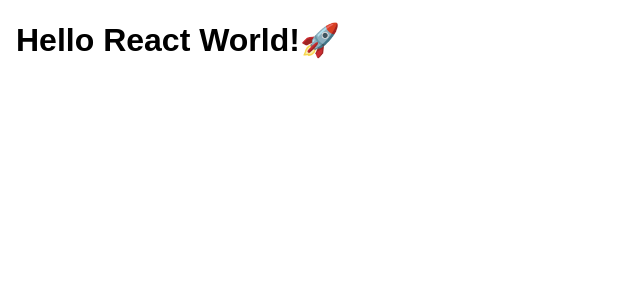
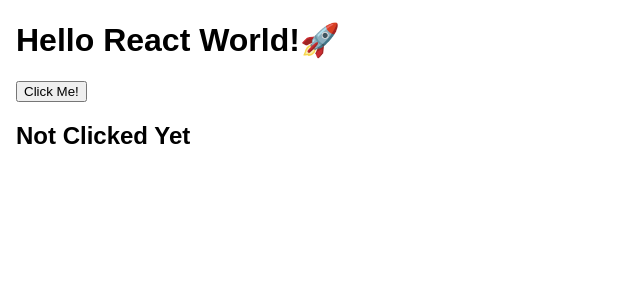
Before and after one commit to arpi17/react-starter, a React app: page / in a window 1280 px wide. Shown: the top 300 px of the page, without its empty margins (0-640 px from the left). Built offline with nearby package versions, Linux system fonts and the light colour scheme.

Commit message:
Replace .babelrc with babel.config.js and add class-property plugin

```diff
--- /dev/null
+++ b/babel.config.js
@@ -0,0 +1,15 @@
+module.exports = api => {
+  return {
+    presets: [
+      '@babel/env',
+      [
+        '@babel/preset-react',
+        {
+          // TEST: if this works
+          development: api.env('development')
+        }
+      ]
+    ]
+    // plugins: ['@babel/plugin-proposal-class-properties']
+  };
+};
--- a/package.json
+++ b/package.json
@@ -18,6 +18,7 @@
   "devDependencies": {
     "@babel/cli": "^7.4.4",
     "@babel/core": "^7.4.4",
+    "@babel/plugin-proposal-class-properties": "^7.4.4",
     "@babel/preset-env": "^7.4.4",
     "@babel/preset-react": "^7.0.0",
     "babel-loader": "^8.0.5",
--- a/src/App.js
+++ b/src/App.js
@@ -2,11 +2,27 @@ import { hot } from 'react-hot-loader/root';
 import React, { Component } from 'react';
 import './App.css';
 
+import TestRender from './components/TestRender';
+
 class App extends Component {
+  constructor(props) {
+    super(props);
+    this.state = {
+      isClickled: false
+    };
+  }
+
+  // FIXME: Configure ESlint to ingore this warning
+  handleClick = () => {
+    this.setState({ isClickled: !this.state.isClickled });
+  };
+
   render() {
     return (
       <div>
         <h1>Hello React World!🚀</h1>
+        <TestRender onClick={this.handleClick} />
+        <h2>{this.state.isClickled ? 'Clicked' : 'Not Clicked Yet'}</h2>
       </div>
     );
   }
--- /dev/null
+++ b/src/components/TestRender.js
@@ -0,0 +1,16 @@
+import React from 'react';
+import PropTypes from 'prop-types';
+
+function TestRender({ onClick }) {
+  return (
+    <div>
+      <button onClick={onClick}>Click Me!</button>
+    </div>
+  );
+}
+
+TestRender.propTypes = {
+  onClick: PropTypes.func.isRequired
+};
+
+export default TestRender;
```
Also changed, not shown: .babelrc (deleted), 1 other file (tests, documents, lock files or other folders).
